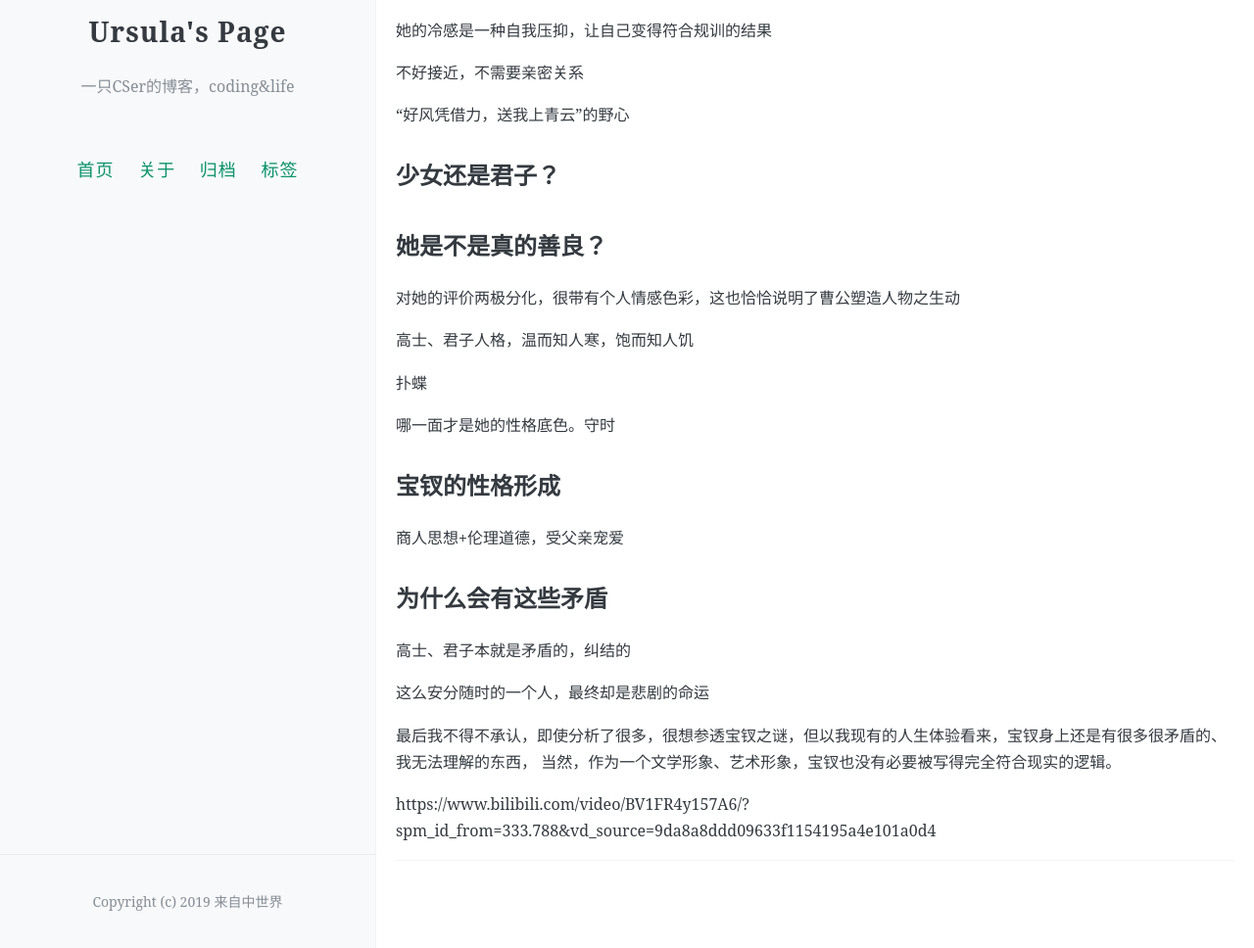
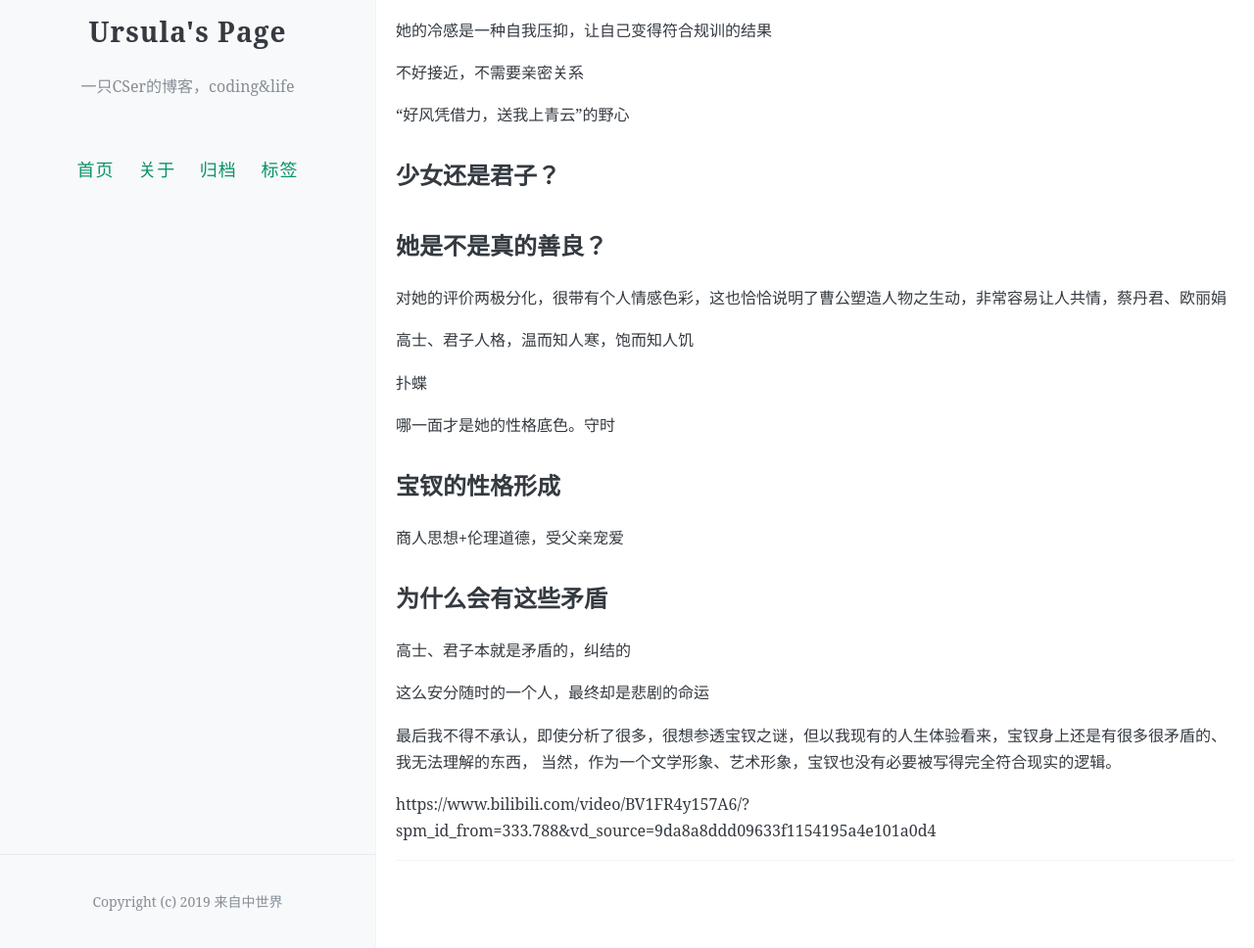
Before and after one commit to ursulalujun/Blog, a Jekyll site: the page built from draft/2023-03-25-baochai.md, in a window 1280 px wide and 1258 px high. Shown: the part 290-1258 px from the top of the window at 98% size. Built offline with Jekyll 4.4.1, drawn with Linux system fonts in a browser that asks for light colours; comment, search, counter and statistics services are not loaded.

Commit message:
Update 2023-03-25-baochai.md

```diff
--- a/draft/2023-03-25-baochai.md
+++ b/draft/2023-03-25-baochai.md
@@ -23,7 +23,7 @@ comments: true
 
 ## 她是不是真的善良？
 
-对她的评价两极分化，很带有个人情感色彩，这也恰恰说明了曹公塑造人物之生动
+对她的评价两极分化，很带有个人情感色彩，这也恰恰说明了曹公塑造人物之生动，非常容易让人共情，蔡丹君、欧丽娟
 
 高士、君子人格，温而知人寒，饱而知人饥
 
```
